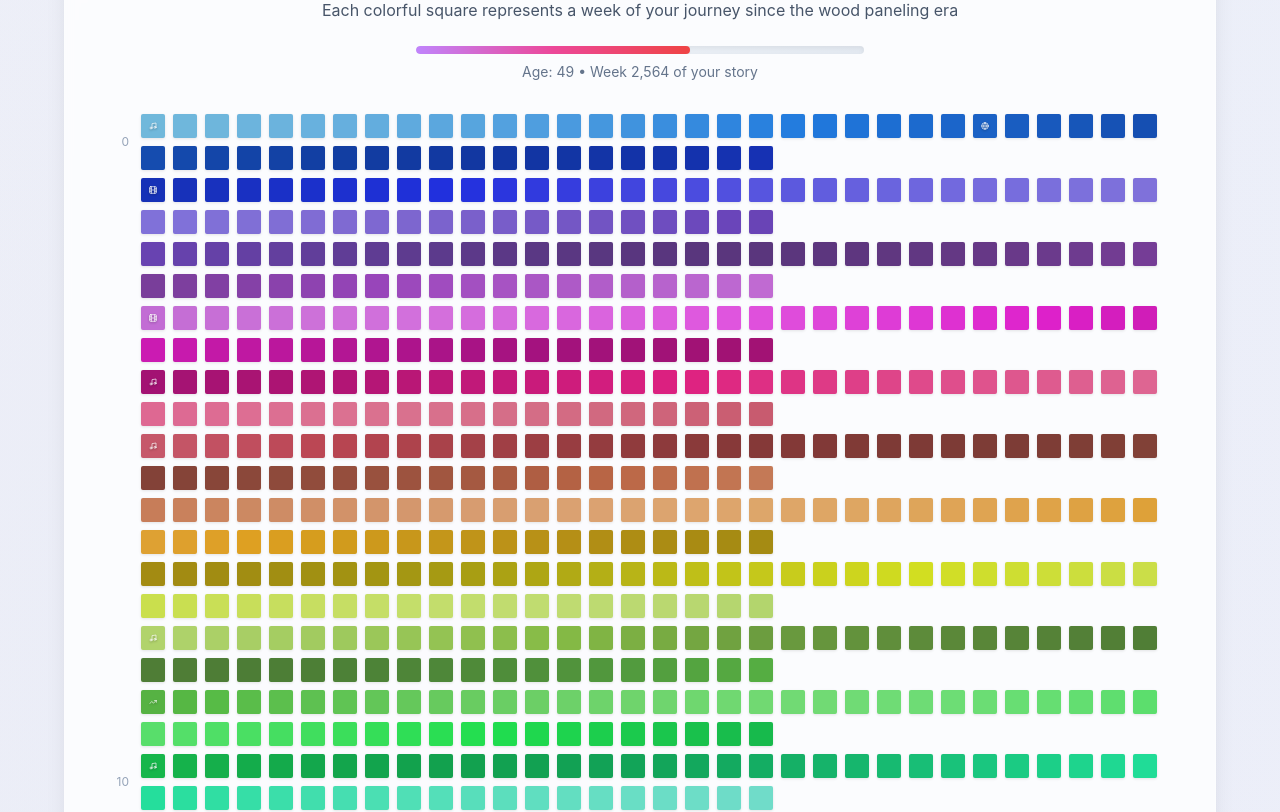
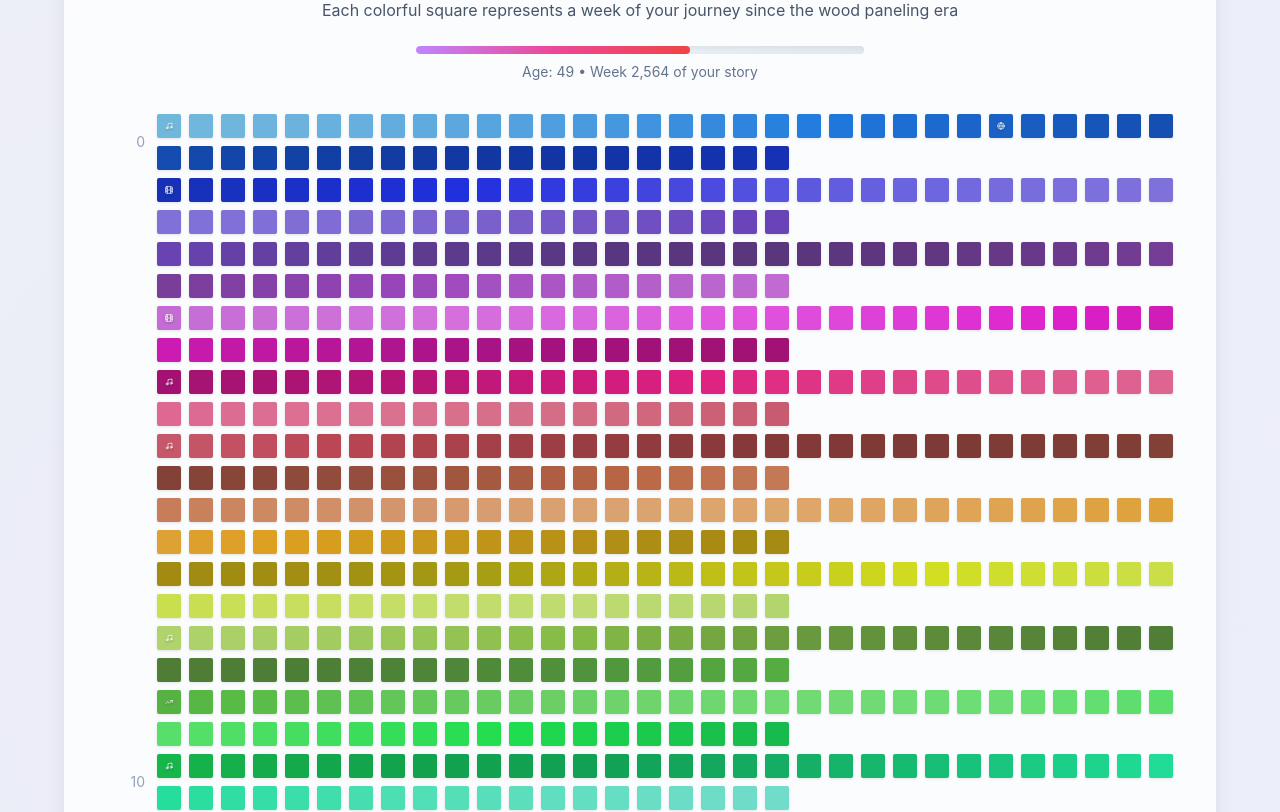
Before and after one commit to catherinebhicks/days-in-my-life, a React (Vite) app: page / in a window 1280 px wide. Shown: the part 900-1712 px from the top of the page. Built offline with nearby package versions, Linux system fonts and the light colour scheme.

Commit message:
Increase year label width for better alignment
cgen-866c94af21d74ada83a444ec1faffec4

```diff
--- a/src/components/WeeksOfLife.jsx
+++ b/src/components/WeeksOfLife.jsx
@@ -313,7 +313,7 @@ export default function WeeksOfLife() {
 
       years.push(
         <div key={year} className="flex items-center gap-3 mb-2">
-          <div className="w-8 text-xs text-slate-400 text-right flex-shrink-0">
+          <div className="w-12 text-sm text-slate-400 text-right flex-shrink-0">
             {year === 0 ? '0' : year % 10 === 0 ? year : ''}
           </div>
           <div className="flex gap-0.5 sm:gap-1 md:gap-1.5 lg:gap-2 flex-wrap">
```
